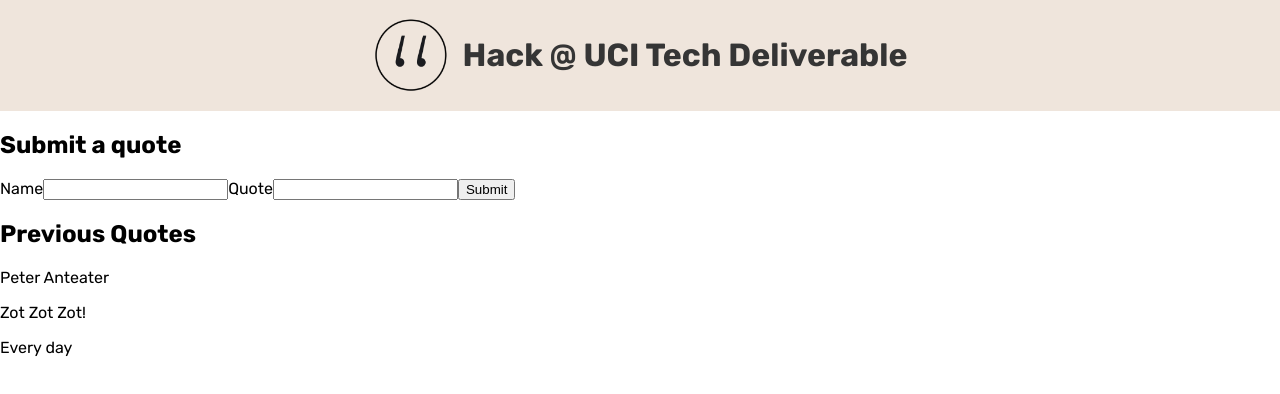
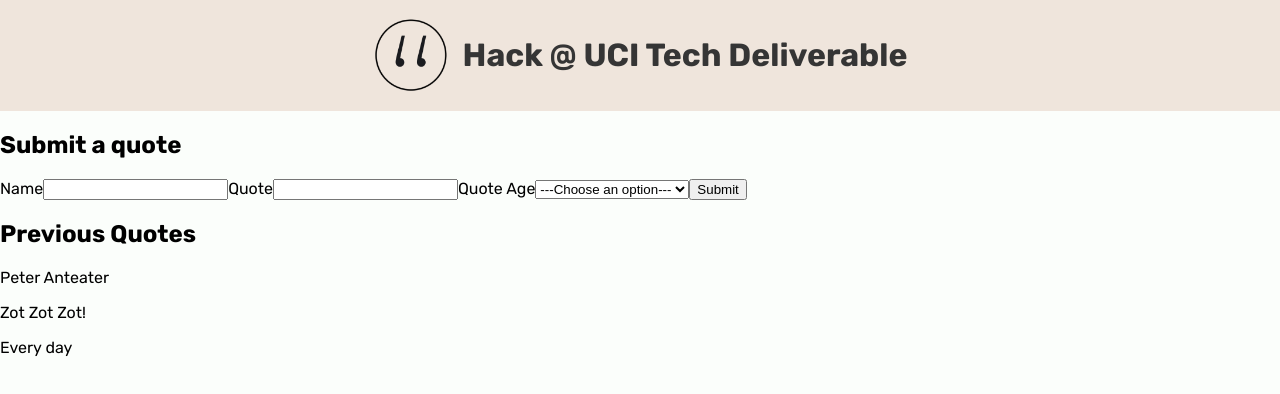
Before and after one commit to stevem-zhou/tech-deliverable, a React (Vite) app in the folder frontend/: page / in a window 1280 px wide. Shown: the top 394 px of the page. Built offline with nearby package versions, Linux system fonts and the light colour scheme.

Commit message:
created form component and in progress to post form info

```diff
--- a/frontend/src/App.css
+++ b/frontend/src/App.css
@@ -5,4 +5,5 @@
     left: 0px;
     right: 0px;
     font-family: 'Rubik', sans-serif;
+    background-color: #fbfefb;
 }
--- a/frontend/src/App.jsx
+++ b/frontend/src/App.jsx
@@ -1,22 +1,15 @@
 import "./App.css";
 import Header from "./components/Header";
+import Form from "./components/Form";
 
 function App() {
   return (
     <div className="App">
       {/* TODO: include an icon for the quote book */}
-			<Header/>
-
+      <Header />
       <h2>Submit a quote</h2>
       {/* TODO: implement custom form submission logic to not refresh the page */}
-			<form action="/api/quote" method="post">
-				<label htmlFor="input-name">Name</label>
-				<input type="text" name="name" id="input-name" required />
-				<label htmlFor="input-message">Quote</label>
-				<input type="text" name="message" id="input-message" required />
-				<button type="submit">Submit</button>
-			</form>
-
+      <Form />
       <h2>Previous Quotes</h2>
       {/* TODO: Display the actual quotes from the database */}
       <div className="messages">
--- /dev/null
+++ b/frontend/src/components/Form.jsx
@@ -0,0 +1,57 @@
+import React from "react";
+
+export default function Form() {
+  const [formInfo, setFormInfo] = React.useState({
+    name: "",
+    message: "",
+    time: "",
+    maxAge: "",
+  });
+
+  function handleChange(event) {
+    const { name, value } = event.target;
+    setFormInfo((prevFormInfo) => {
+      return {
+        ...prevFormInfo,
+        [name]: value,
+      };
+    });
+  }
+
+  function handleSubmit(event) {
+    event.preventDefault();
+    console.log(formInfo);
+  }
+
+  return (
+    <form onSubmit={handleSubmit}>
+      <label htmlFor="input-name">Name</label>
+      <input
+        type="text"
+        name="name"
+        id="input-name"
+        value={formInfo.name}
+        onChange={handleChange}
+        required
+      />
+      <label htmlFor="input-message">Quote</label>
+      <input
+        type="text"
+        name="message"
+        id="input-message"
+        value={formInfo.message}
+        onChange={handleChange}
+        required
+      />
+      <label htmlFor="max-age">Quote Age</label>
+      <select name="maxAge" id="max-age" onChange={handleChange}>
+        <option value="">---Choose an option---</option>
+        <option value="year">Up to a year ago</option>
+        <option value="month">Up to a month ago</option>
+        <option value="week">Up to a week ago</option>
+        <option value="all">All the quotes</option>
+      </select>
+      <button>Submit</button>
+    </form>
+  );
+}
```
Also changed, not shown: frontend/src/components/Form.css (added). Lines whose indentation alone changed are shown as unchanged.
